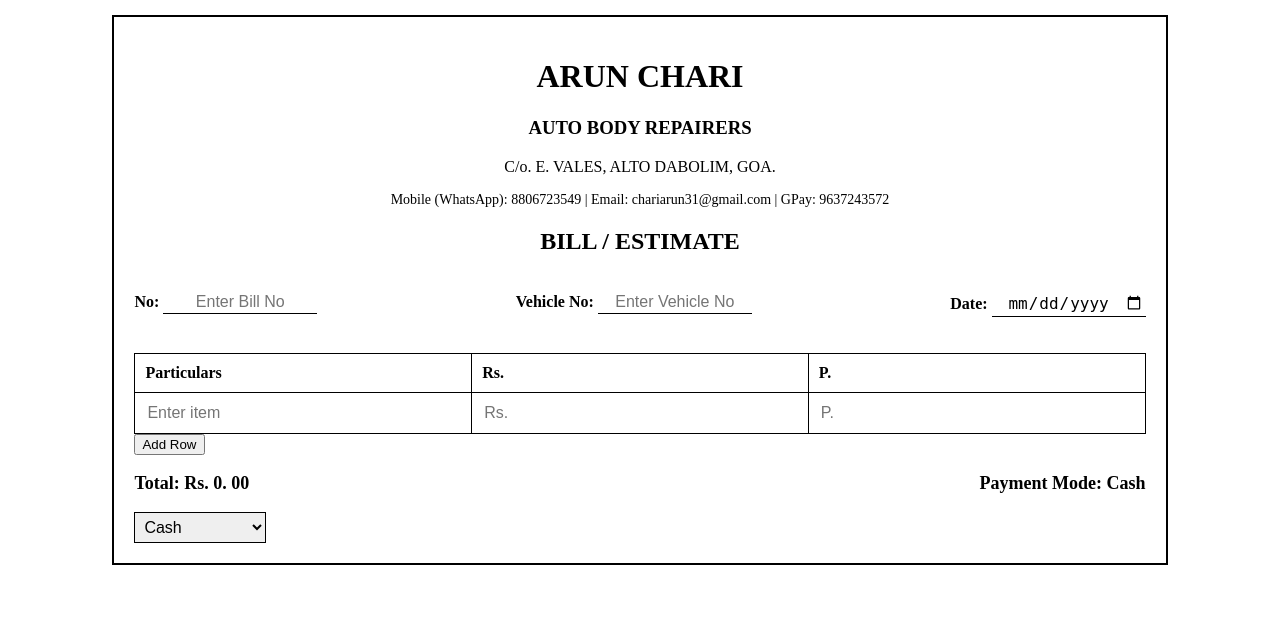
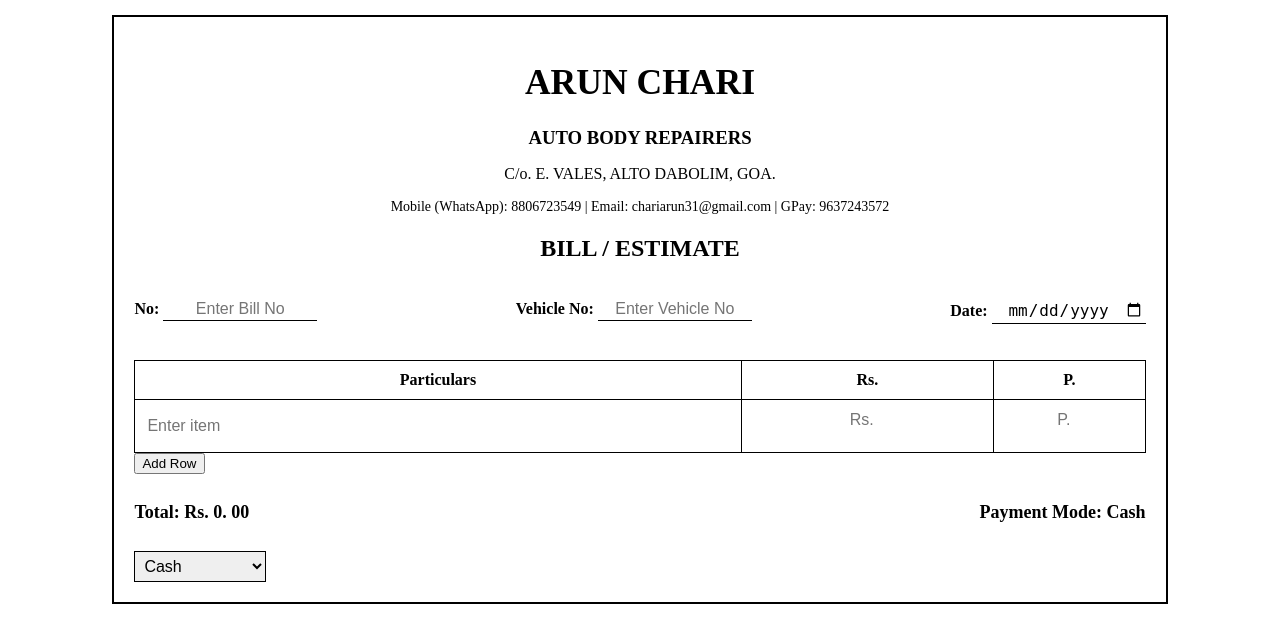
Before and after one commit to aavichari24/Bill_estimate_project, a Flask app: page / in a window 1280 px wide. Shown: the part 44-687 px from the top of the page. Run offline with Flask 3, Linux system fonts and the light colour scheme.

Commit message:
Update style.css

```diff
--- a/static/style.css
+++ b/static/style.css
@@ -1,157 +1,553 @@
 body {
+
     font-family: "Times New Roman", Times, serif;
+
     text-align: center;
+
 }
 
+
+
 .navbar {
+
     display: flex;
+
     justify-content: center;
+
     gap: 15px;
+
     margin-bottom: 15px;
+
 }
 
+
+
 .navbar button {
+
     font-family: "Times New Roman", Times, serif;
+
     padding: 8px 15px;
+
     font-size: 16px;
+
     cursor: pointer;
+
     border: 1px solid black;
+
     background-color: white;
+
 }
 
+
+
 .bill-container {
+
     width: 80%;
+
     margin: auto;
+
     padding: 20px;
+
     border: 2px solid black;
+
     text-align: left;
+
 }
 
+
+
 h1, h2, h3, p {
+
     text-align: center;
+
 }
 
+
+
 .bill-info {
+
     display: flex;
+
     justify-content: space-between;
+
     margin: 20px 0;
+
 }
 
+
+
 .bill-info input {
+
     border: none;
+
     border-bottom: 1px solid black;
+
     font-size: 16px;
+
     padding: 2px;
+
     width: 150px;
+
     text-align: center;
+
 }
 
+
+
 table {
+
     width: 100%;
+
     border-collapse: collapse;
+
 }
 
+
+
 table, th, td {
+
     border: 1px solid black;
+
 }
 
+
+
 th, td {
+
     padding: 10px;
-    text-align: left;
+
+    text-align: center;
+
 }
 
-input {
-    width: 100%;
-    border: none;
-    font-size: 16px;
-    text-align: left;
+
+
+th:nth-child(1), td:nth-child(1) {
+
+    width: auto;
+
 }
 
-.total {
-    text-align: right;
-    font-size: 18px;
-    font-weight: bold;
-    display: flex;
-    justify-content: space-between;
-    align-items: center;
+th:nth-child(2), td:nth-child(2) {
+
+    width: 25%;
+
+    text-align: center;
+
 }
 
-#payment_method {
-    font-size: 16px;
-    padding: 5px;
-    border: 1px solid black;
+th:nth-child(3), td:nth-child(3) {
+
+    width: 15%;
+
+    text-align: center;
+
 }
 
+
+
+
+
+
+
+input {
+
+    width: 100%;
+
+    border: none;
+
+    font-size: 16px;
+
+    text-align: left;
+
+}
+
+
+
+.total {
+
+    font-size: 18px;
+
+    font-weight: bold;
+
+    display: flex;
+
+    justify-content: space-between;
+
+    align-items: center;
+
+    padding: 10px 0;
+
+    width: 100%;
+
+}
+
+
+
+.table-container, .total{
+
+    width: 100%;
+
+    max-width: 100%;
+
+}
+
+
+
+#word1 {
+
+    font-size: 25px;
+
+}
+
+
+
+#payment_method {
+
+    font-size: 16px;
+
+    padding: 5px;
+
+    border: 1px solid black;
+
+}
+
+
+
 .contact-info {
+
     font-size: 14px;
+
     text-align: center;
+
+}
+
+
+
+.particular {
+
+    width: 100%;
+
+    min-height: 30px; /* Default height */
+
+    border: none;
+
+    font-size: 16px;
+
+    text-align: left;
+
+    resize: none; /* Prevent manual resize */
+
+    overflow-y: hidden; /* Hide scrollbar until needed */
+
+}
+
+
+
+/* Ensure the table row height expands */
+
+td {
+
+    vertical-align: top; /* Align content to the top */
+
+}
+
+
+
+.particular:focus{
+
+    height: auto;
+
+}
+
+
+
+h1{
+
+    font-size: 2.2222em;
+
+}
+
+h3{
+
+    margin: auto;
+
+}
+
+
+
+tfoot {
+
+    font-size: 18px;
+
+    font-weight: bold;
+
+    background-color: #f2f2f2; /* Light gray background */
+
+}
+
+
+
+tfoot td {
+
+    padding: 10px;
+
+    border-top: 2px solid black;
+
+    text-align: left;
+
+}
+
+
+
+.amount, .paise{
+
+    text-align: center;
+
+    display: block;
+
+    margin: auto;
+
+}
+
+
+
+#docType {
+
+    font-size: 16px;
+
+    padding: 5px;
+
+    border: 1px solid black;
+
+    margin-left: 10px;
+
+}
+
+
+
+.signature-section {
+
+    text-align: right;
+
+    margin-top: 60px;
+
+    font-size: 18px;
+
+    font-weight: bold;
+
+}
+
+
+
+.signature-section p {
+
+    text-align: right;
+
+}
+
+
+
+
+
+@media print{
+
+    .navbar, #payment_method, .add-row-btn {
+
+        display: none;
+
+    }
+
+
+
+    body {
+
+        margin: 0;
+
+        padding: 0;
+
+        width: 100%;
+
+        height: 100%;
+
+    }
+
+
+
+    .bill-container {
+
+        width: 100%;
+
+        height: auto;
+
+        border: none;
+
+        page-break-after: avoid;
+
+        margin: 0;
+
+        padding: 10px;
+
+        page-break-inside: avoid;
+
+    }
+
+
+
+    table {
+
+        width: 97.85%;
+
+        border-collapse: collapse;
+
+        page-break-inside: auto;
+
+    }
+
+
+
+    table, th, td {
+
+        border: 1px solid black;
+
+    }
+
+
+
+    th, td {
+
+        padding: 5px;
+
+        text-align: center;
+
+        page-break-inside: avoid;
+
+        page-break-after: auto;
+
+    }
+
+
+
+    th:nth-child(1), td:nth-child(1) {
+
+        width: 60%;
+
+    }
+
+    th:nth-child(2), td:nth-child(2) {
+
+        width: 25%;
+
+        text-align: center;
+
+    }
+
+    th:nth-child(3), td:nth-child(3) {
+
+        width: 15%;
+
+        text-align: center;
+
+    }
+
+
+
+    .print-section {
+
+        page-break-before: always;
+
+    }
+
+
+
+    /* Align the payment dropdown */
+
+    .payment-container {
+
+        display: flex;
+
+        justify-content: flex-end;
+
+        margin-top: 10px;
+
+        font-size: 18px;
+
+    }
+
+
+
+    .payment-container select {
+
+        padding: 5px;
+
+        font-size: 16px;
+
+    }
+
+
+
+    .total {
+
+        display: flex;
+
+
+
+        align-items: center;
+
+        font-size: 20px;
+
+        font-weight: bold;
+
+        width: 100%;
+
+        max-width: 100%;
+
+        margin-top: 10px;
+
+        padding: 5px 0;
+
+    }
+
+
+
+    .total p{
+
+        width: 50%;
+
+        text-align: left;
+
+    }
+
+    .total #word1{
+
+        left: 5.5%;
+
+        text-align: right;
+
+    }
+
+
+
+    .amount, .paise{
+
+        text-align: center;
+
+        display: block;
+
+        margin: auto;
+
+    }
+
+
+
 }
 
 @media print{
-    .navbar, #payment_method, .add-row-btn {
+
+    #docType, #docType-label{
+
         display: none;
+
     }
 
-    body {
-        margin: 0;
-        padding: 0;
-        width: 100%;
-        height: 100%;
-    }
-
-    .bill-container {
-        width: 100%;
-        height: auto;
-        border: none;
-        page-break-after: avoid;
-        margin: 0;
-        padding: 10px;
-        page-break-inside: avoid;
-    }
-
-    table {
-        width: 98%;
-        border-collapse: collapse;
-        page-break-inside: auto;
-    }
-
-    table, th, td {
-        border: 1px solid black;
-    }
-
-    th, td {
-        padding: 5px;
-        text-align: left;
-        page-break-inside: avoid;
-        page-break-after: auto;
-    }
-
-    .print-section {
-        page-break-before: always;
-    }
-
-    /* Align the payment dropdown */
-    .payment-container {
-        display: flex;
-        justify-content: flex-end;
-        margin-top: 10px;
-        font-size: 18px;
-    }
-
-    .payment-container select {
-        padding: 5px;
-        font-size: 16px;
-    }
-
-    #word {
-        position: relative;
-        right: 1.8%;
-    }
-
-    .total {
-        display: flex;
-        justify-content: space-between;
-        font-size: 20px;
-        font-weight: bold;
-    }
 }
```
